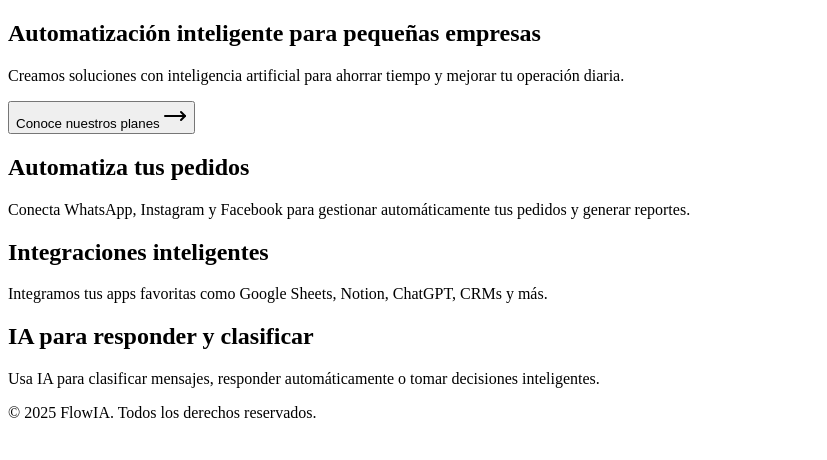
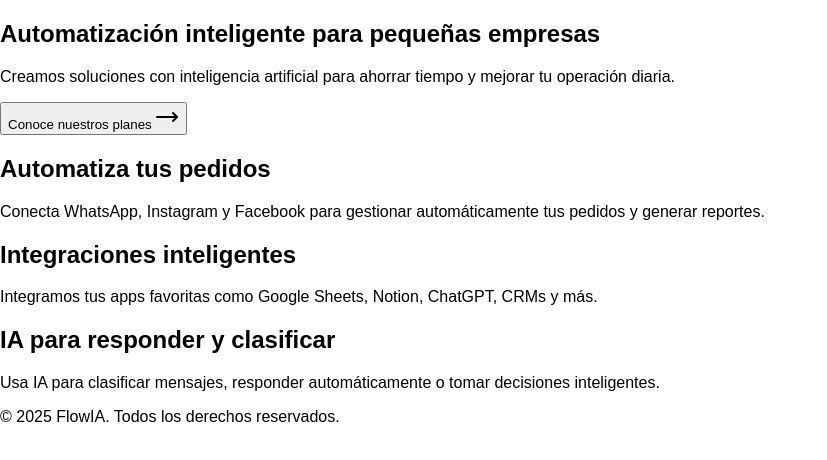
Before and after one commit to RicardoMG45/FlowIA-Site, a Next.js app: page / in a window 1280 px wide. Shown: the top 460 px of the page, without its empty margins (0-827 px from the left). Built offline with nearby package versions, Linux system fonts and the light colour scheme.

Commit message:
Contenido de globals

```diff
--- a/src/app/globals.css
+++ b/src/app/globals.css
@@ -0,0 +1,4 @@
+body {
+  margin: 0;
+  font-family: sans-serif;
+}
```
